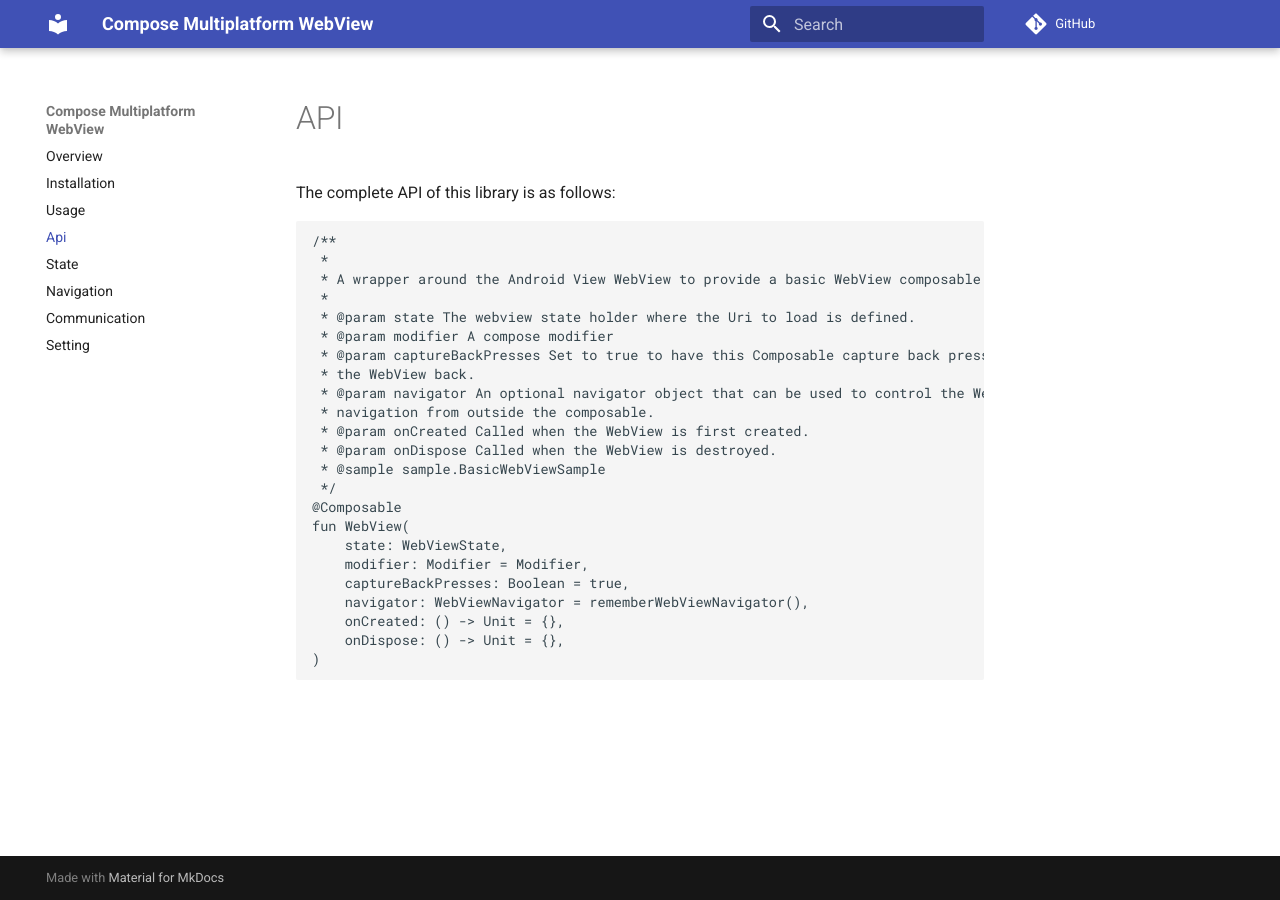
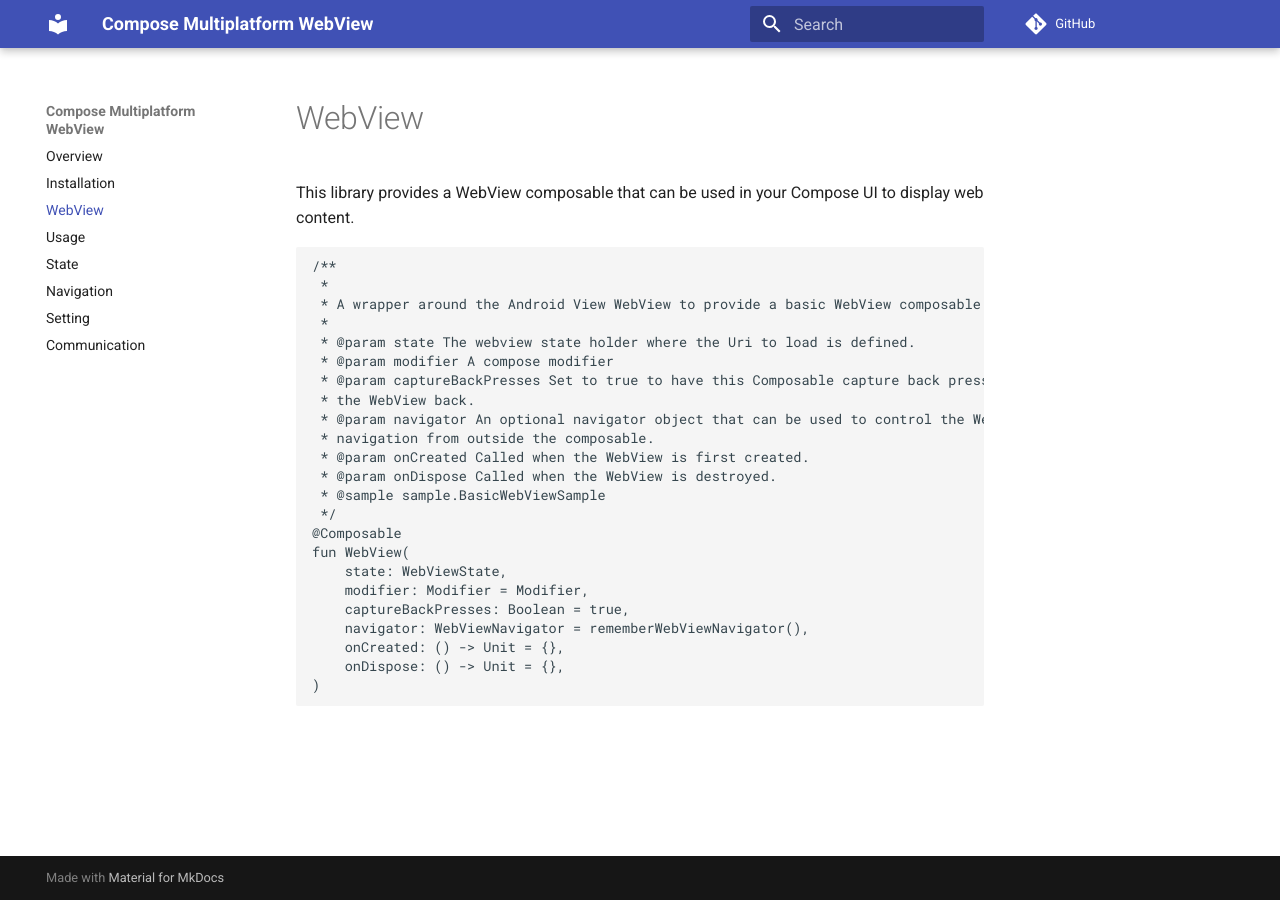
Before and after one commit to KevinnZou/compose-webview-multiplatform, an MkDocs documentation site: the page built from docs/webview.md, in a window 1280 px wide. Built offline with MkDocs 1.6.1 and Material for MkDocs 9.7.7, drawn with Linux system fonts in a browser that asks for light colours; comment, search, counter and statistics services are not loaded.

Commit message:
feat:MkDocs WebView

````diff
--- a/docs/api.md
+++ b/docs/webview.md
@@ -1,6 +1,6 @@
-# API
+# WebView
 
-The complete API of this library is as follows:
+This library provides a WebView composable that can be used in your Compose UI to display web content.
 
 ```kotlin
 /**
--- a/mkdocs.yml
+++ b/mkdocs.yml
@@ -12,9 +12,9 @@
 nav:
   - 'Overview': index.md
   - 'Installation': installation.md
+  - 'WebView': webview.md
   - 'Usage': usage.md
-  - 'Api': api.md
   - 'State': state.md
   - 'Navigation': navigation.md
+  - 'Setting': setting.md
   - 'Communication': communication.md
-  - 'Setting': setting.md
````
